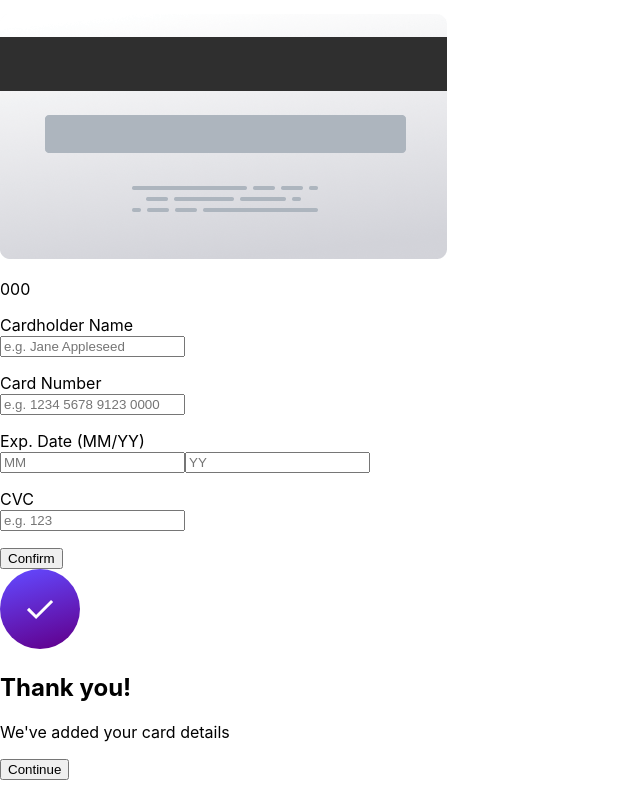
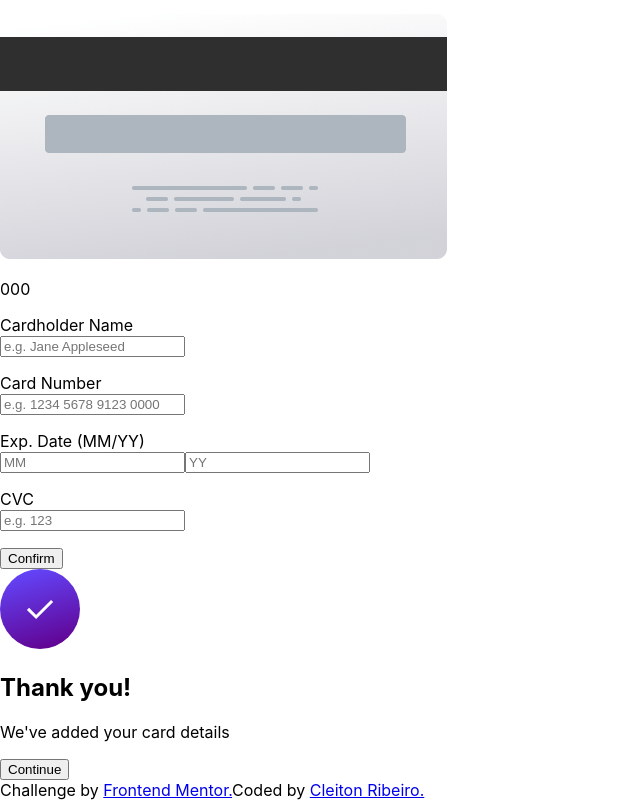
Before and after one commit to Cleitonsub/challenges-frontendmentor, a React (Create React App) app in the folder interactive-card-details-form/: page /creditCard in a window 1280 px wide. Shown: the part 1299-2099 px from the top of the page, without its empty margins (0-640 px from the left). Built offline with nearby package versions, Linux system fonts and the light colour scheme.

Commit message:
chore: Adicionado challenge by e code by no final da pagina creditCard

```diff
--- a/interactive-card-details-form/src/pages/CreditCard.jsx
+++ b/interactive-card-details-form/src/pages/CreditCard.jsx
@@ -14,6 +14,10 @@
                 <ImgCreditCard />
                 <FormCreditCard />
             </div>
+            <div class="attribution">
+                Challenge by <a href="https://www.frontendmentor.io?ref=challenge" target="_blank">Frontend Mentor.</a>
+                Coded by <a href="#">Cleiton Ribeiro.</a>
+            </div>
         </>
     )
 }
```
